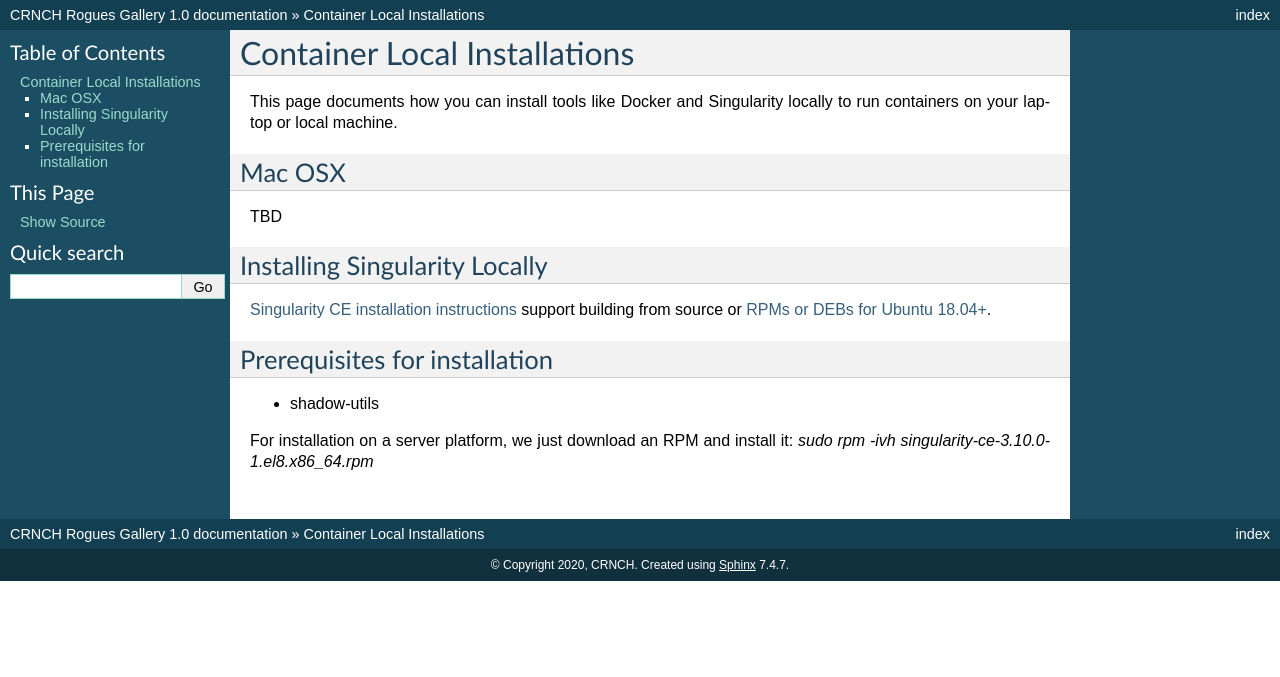
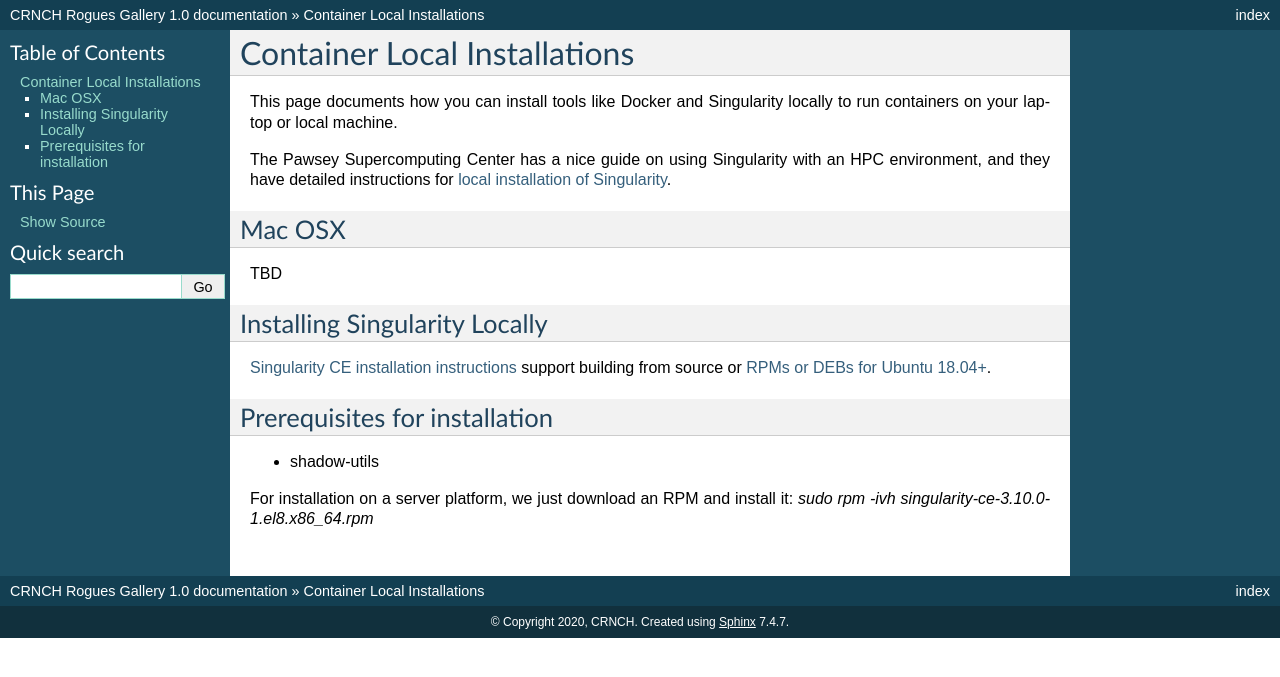
Before and after one commit to gt-crnch-rg/read-the-docs, a Sphinx documentation site: the page built from docs/general/containers-local-installation.rst, in a window 1280 px wide. Shown: the top 677 px of the page. Built offline with Sphinx 7.4.7, drawn with Linux system fonts in a browser that asks for light colours; pages that are not in the unit, such as notebooks, are missing from menus.

Commit message:
Update containers-local-installation.rst

```diff
--- a/docs/general/containers-local-installation.rst
+++ b/docs/general/containers-local-installation.rst
@@ -2,6 +2,8 @@ Container Local Installations
 =============================
 
 This page documents how you can install tools like Docker and Singularity locally to run containers on your laptop or local machine.
+
+The Pawsey Supercomputing Center has a nice guide on using Singularity with an HPC environment, and they have detailed instructions for `local installation of Singularity <https://pawseysc.github.io/singularity-containers/44-setup-singularity/index.html>`__.
 
 Mac OSX
 -------------------------
```
